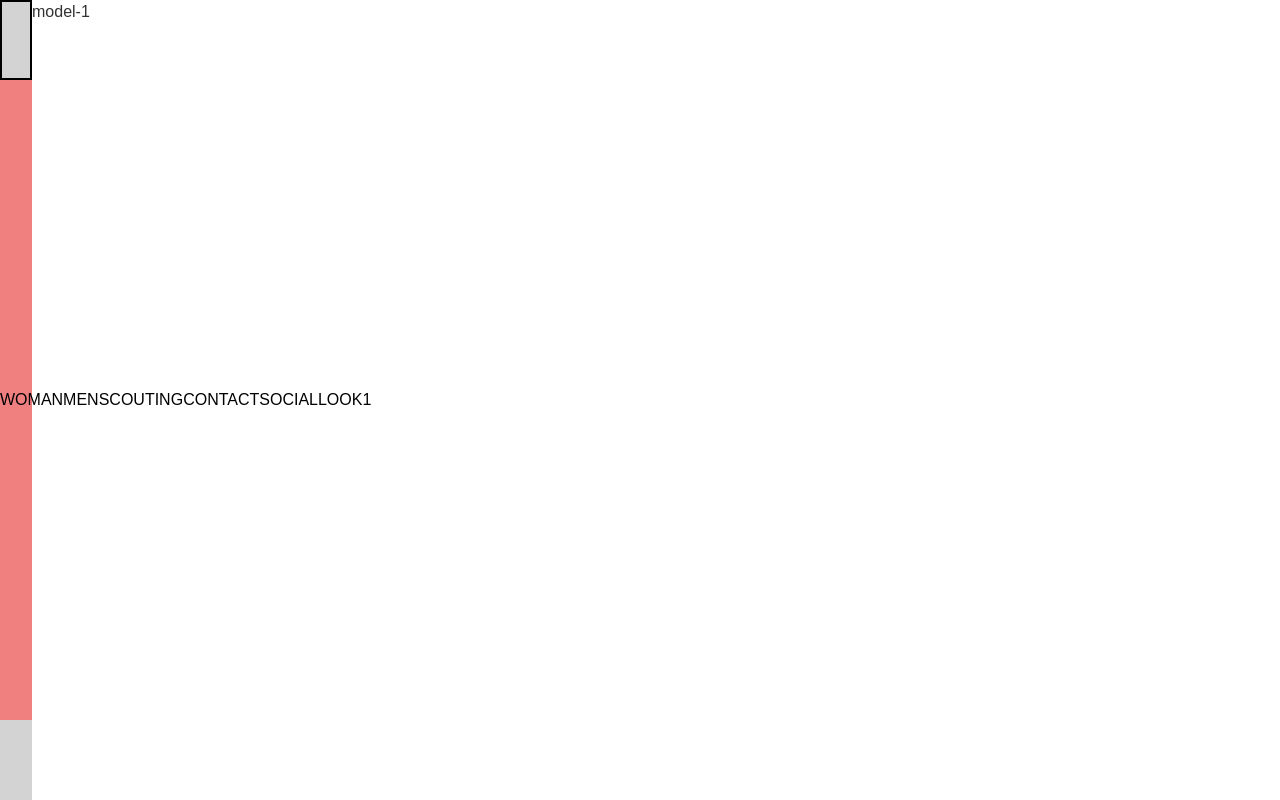
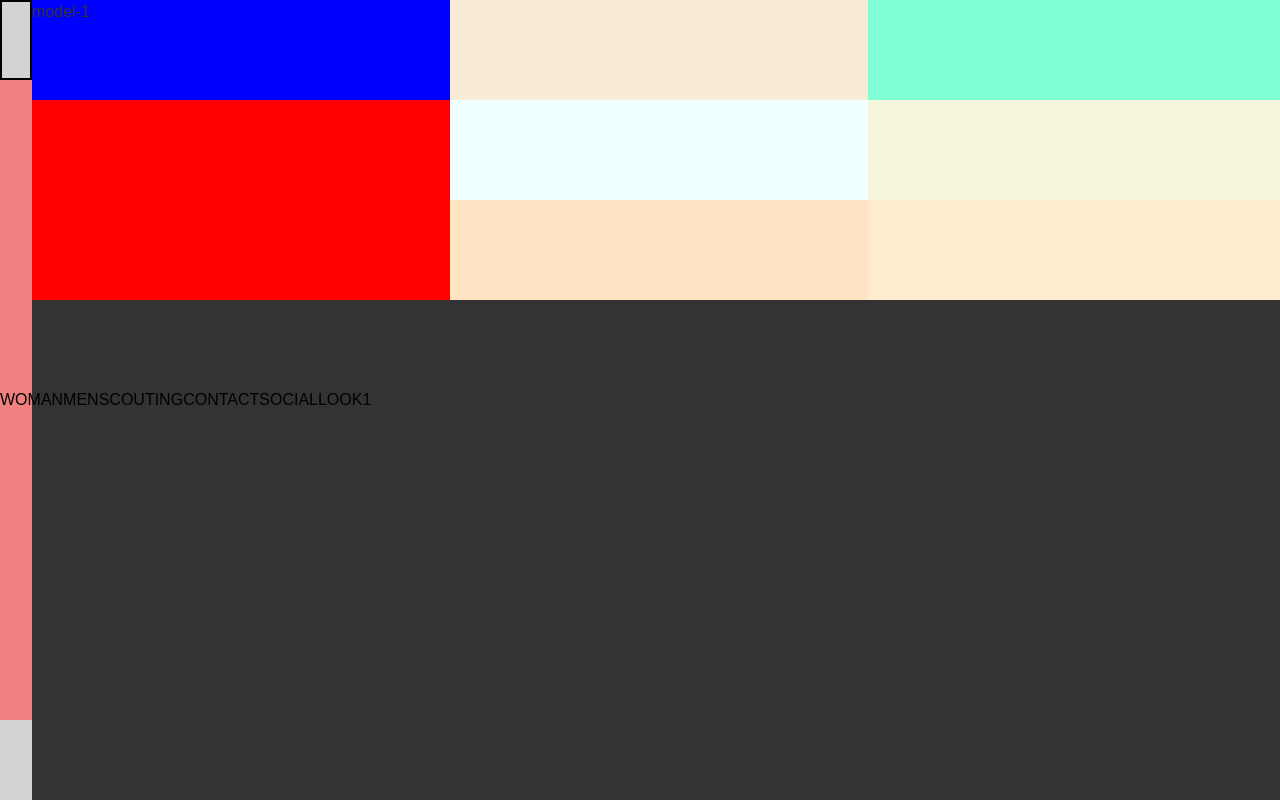
Before and after one commit to ignaciospadavecchia/centralmodels, a PHP site: the page made by 3-216103-Models Grid-Cards.html in a window 1280 px wide. Run offline with PHP 8.4, Linux system fonts and the light colour scheme.

```diff
--- a/3-216103-Models Grid-Cards.html
+++ b/3-216103-Models Grid-Cards.html
@@ -85,24 +85,25 @@
       <!-- 3 -->
       <div class="main-box-3">
         <!-- Photo -->
-        <div class="main-box-2-1">
+        <div class="main-box-3-1">
           <img src="" alt="">
         </div>
         <!-- Description -->
-        <div class="main-box-2-2">
+        <div class="main-box-3-2">
           <ul>
             <li></li>
           </ul>
         </div>
       </div>
+      <div class="main-box-void"></div>
       <!-- 4 -->
       <div class="main-box-4">
         <!-- Photo -->
-        <div class="main-box-2-1">
+        <div class="main-box-4-1">
           <img src="" alt="">
         </div>
         <!-- Description -->
-        <div class="main-box-2-2">
+        <div class="main-box-4-2">
           <ul>
             <li></li>
           </ul>
@@ -111,24 +112,25 @@
       <!-- 5 -->
       <div class="main-box-5">
         <!-- Photo -->
-        <div class="main-box-2-1">
+        <div class="main-box-5-1">
           <img src="" alt="">
         </div>
         <!-- Description -->
-        <div class="main-box-2-2">
+        <div class="main-box-5-2">
           <ul>
             <li></li>
           </ul>
         </div>
       </div>
+      <div class="main-box-void"></div>
       <!-- 6 -->
       <div class="main-box-6">
         <!-- Photo -->
-        <div class="main-box-2-1">
+        <div class="main-box-6-1">
           <img src="" alt="">
         </div>
         <!-- Description -->
-        <div class="main-box-2-2">
+        <div class="main-box-6-2">
           <ul>
             <li></li>
           </ul>
@@ -137,11 +139,11 @@
       <!-- 7 -->
       <div class="main-box-7">
         <!-- Photo -->
-        <div class="main-box-2-1">
+        <div class="main-box-7-1">
           <img src="" alt="">
         </div>
         <!-- Description -->
-        <div class="main-box-2-2">
+        <div class="main-box-7-2">
           <ul>
             <li></li>
           </ul>
--- a/css/3-216103-Models Grid-Cards.css
+++ b/css/3-216103-Models Grid-Cards.css
@@ -102,6 +102,44 @@ a:hover {
 /* MAIN  */
 /* ---- */
 
-main {
+.grid > main {
   grid-row: span 3;
+  background-color: #333;
+  display: grid;
+  grid-template-columns: repeat(3, minmax(200px, 1fr));
+  grid-auto-rows: 100px;
 }
+
+main > .main-box-1 {
+  /* grid-area: main-box-1; */
+  background-color: blue;
+}
+main > .main-box-2 {
+  /* grid-area: main-box-2; */
+  background-color:antiquewhite;
+}
+main > .main-box-3 {
+  /* grid-area: main-box-3; */
+  background-color: aquamarine;
+}
+main > .main-box-4 {
+  /* grid-area: main-box-4; */
+  background-color:azure;
+}
+main > .main-box-5 {
+  /* grid-area: main-box-5; */
+  background-color:beige;
+}
+main > .main-box-6 {
+  /* grid-area: main-box-6; */
+  background-color:bisque;
+}
+main > .main-box-7 {
+  /* grid-area: main-box-7; */
+  background-color:blanchedalmond;
+}
+
+main > .main-box-void {
+ /*  grid-area: main-box-void; */
+  background-color:red;
+}
```
